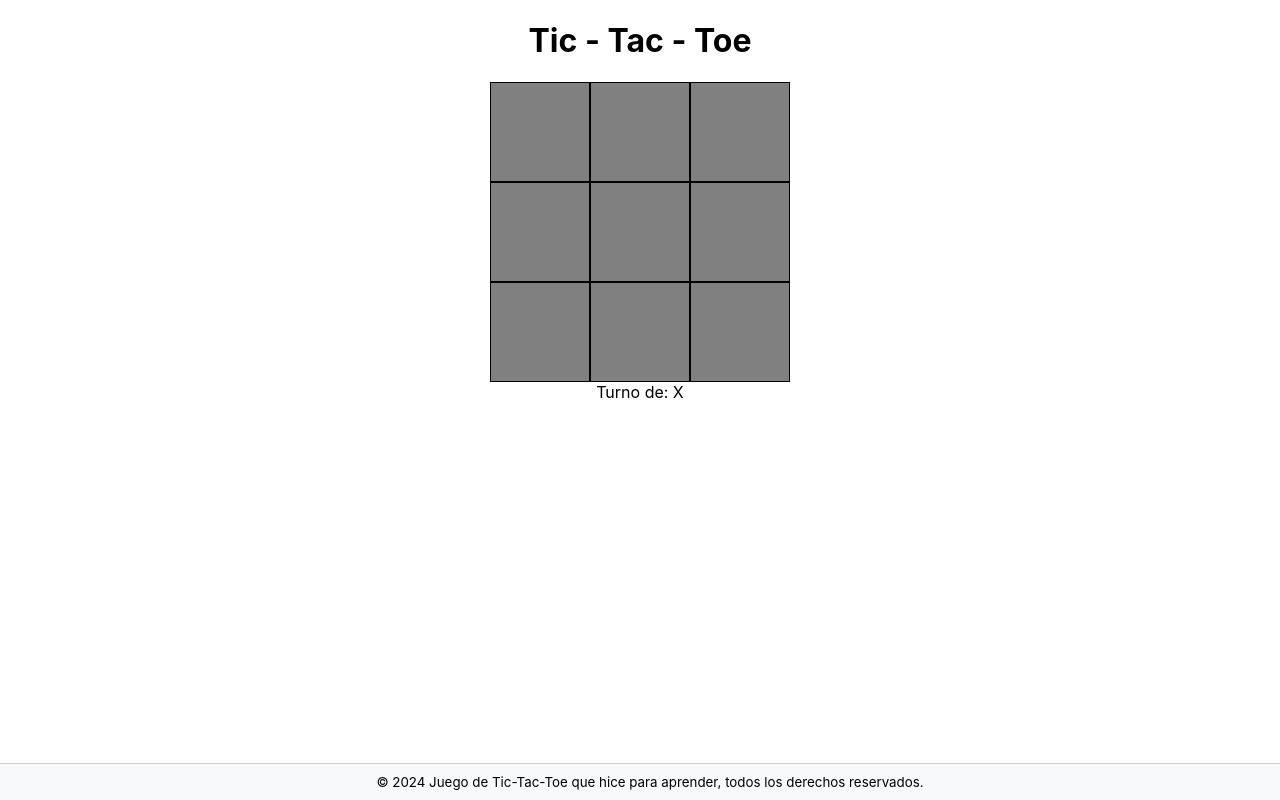
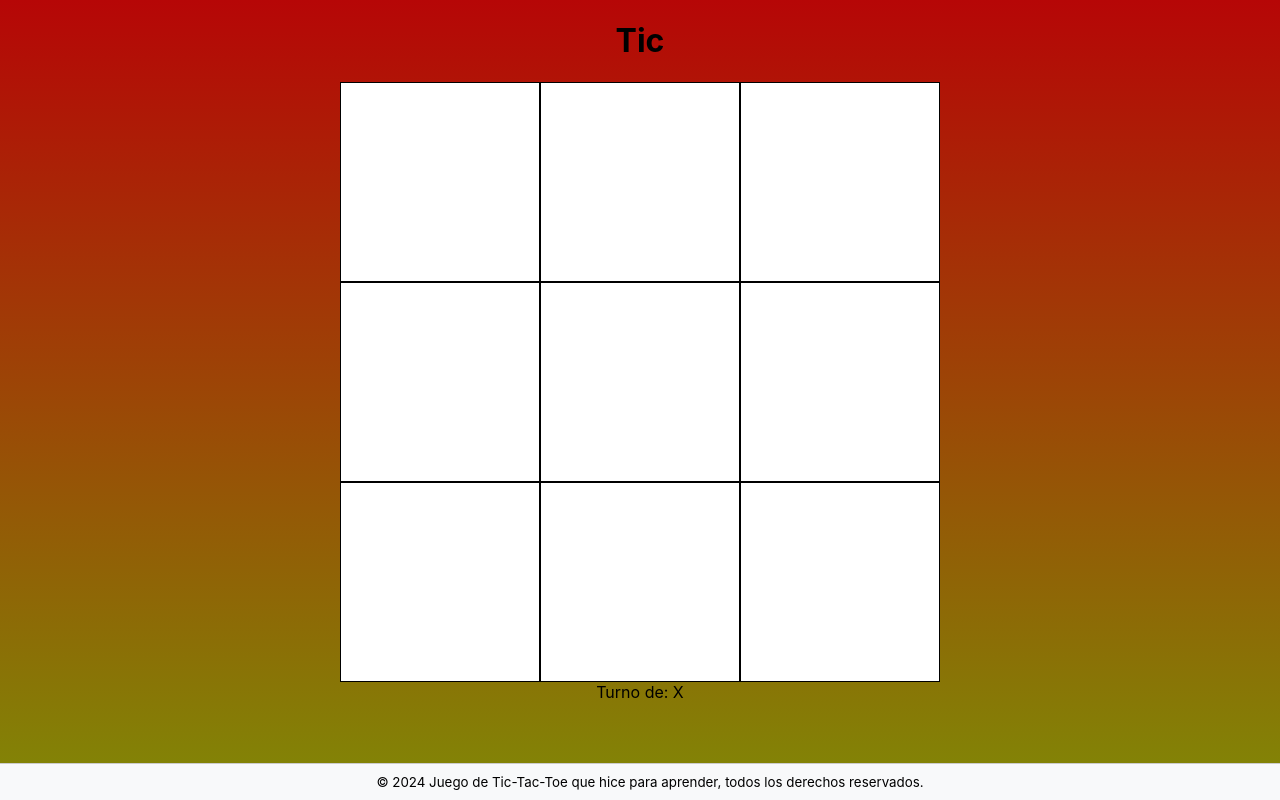
Before and after one commit to AugusHo/TaTeTi-TicTacToe, a React (Create React App) app: page / in a window 1280 px wide. Built offline with nearby package versions, Linux system fonts and the light colour scheme.

Commit message:
Fourth commit

```diff
--- a/src/App.css
+++ b/src/App.css
@@ -25,18 +25,19 @@
 }
 
 .bloque{
-  background-color:gray;
-  width: 100px;
-  height: 100px;
+  background-color:white;
+  width: 200px;
+  height: 200px;
   border: 1px solid #000; /* Borde para cada casilla */
   box-sizing: border-box; /* Incluye el borde en el tamaño total de la casilla */
   cursor: pointer; /* Cambia el cursor al hacer hover sobre las casillas */
+  font-size: 120px; /* Tamaño de la fuente para las casillas */
 }
 
 .tablero {
   display: flex;
   flex-wrap: wrap;
-  width: 300px;
+  width: 600px;
   margin: 0 auto; /* Esto centrará el tablero horizontalmente */
 }
 
--- a/src/App.js
+++ b/src/App.js
@@ -58,7 +58,9 @@ function App() {
 
   return (
     <div className="App">
-      <h1 >Tic - Tac - Toe</h1>
+      <h1 >
+        <div>Tic</div>
+      </h1>
 
       <div className='tablero'>
       {bloques.map((value, id) => (
--- a/src/index.css
+++ b/src/index.css
@@ -5,6 +5,9 @@ body {
     sans-serif;
   -webkit-font-smoothing: antialiased;
   -moz-osx-font-smoothing: grayscale;
+  background: linear-gradient(#b60606, #808805fe);
+  background-size: cover; /* Para que el gradiente cubra toda la pantalla */
+  background-attachment: fixed; /* Para que el gradiente permanezca fijo al hacer scroll */
 }
 
 code {
```
